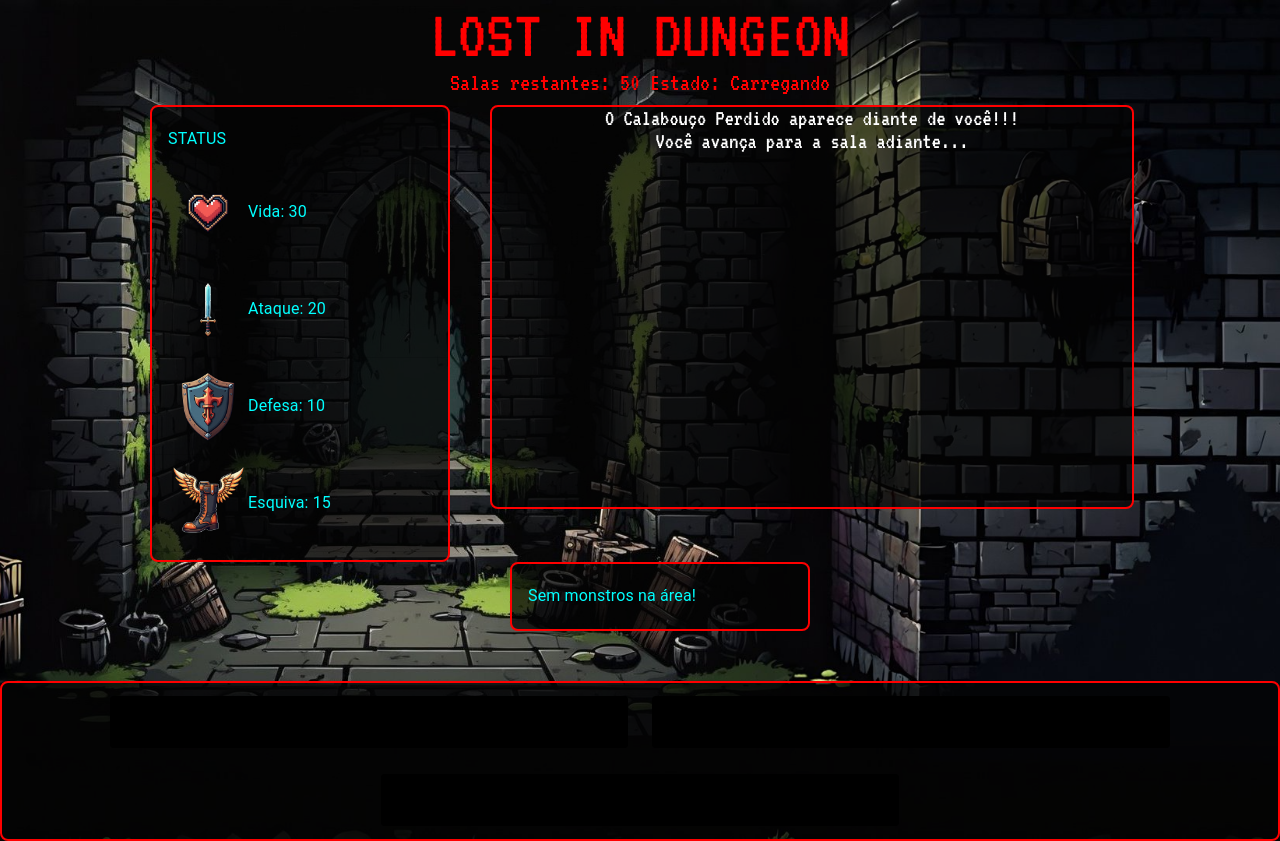
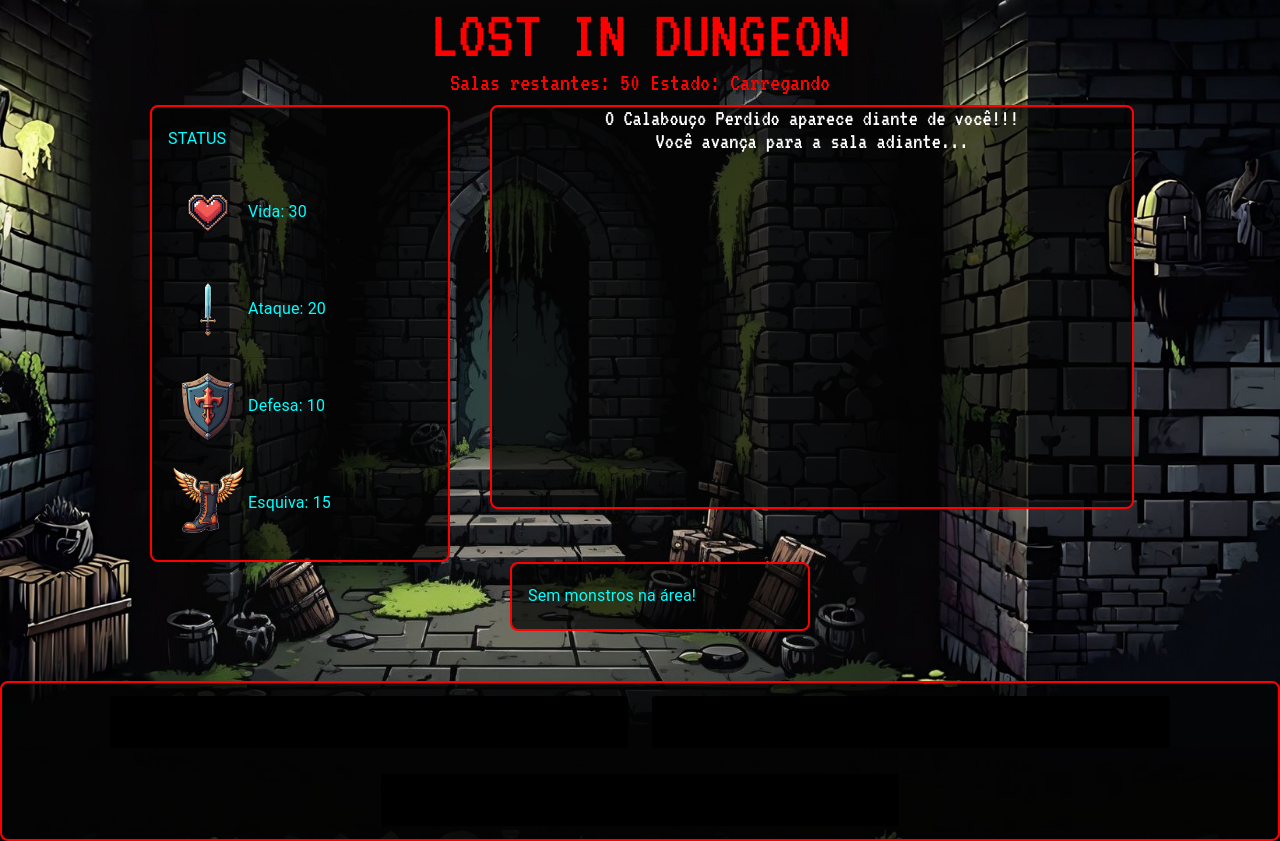
Before and after one commit to ReiNull/A3_projetoChatGpt, a React (Create React App) app in the folder frontend/lost-in-dungeon/: page / in a window 1280 px wide. Built offline with nearby package versions, Linux system fonts and the light colour scheme; no server answers; a web font is replaced by a local one.

Commit message:
Alteração formatação  background

```diff
--- a/frontend/lost-in-dungeon/src/css/App.css
+++ b/frontend/lost-in-dungeon/src/css/App.css
@@ -40,8 +40,8 @@
 body {
   background-image: url('../img/fundoPrincipal.png');
   background-size: cover;
-  background-position: center; /* Centraliza a imagem no container */
-  background-repeat: no-repeat;
+  background-position: justify;
+  background-repeat: no-repeat center;
 }
 
 .maldosa {
```
